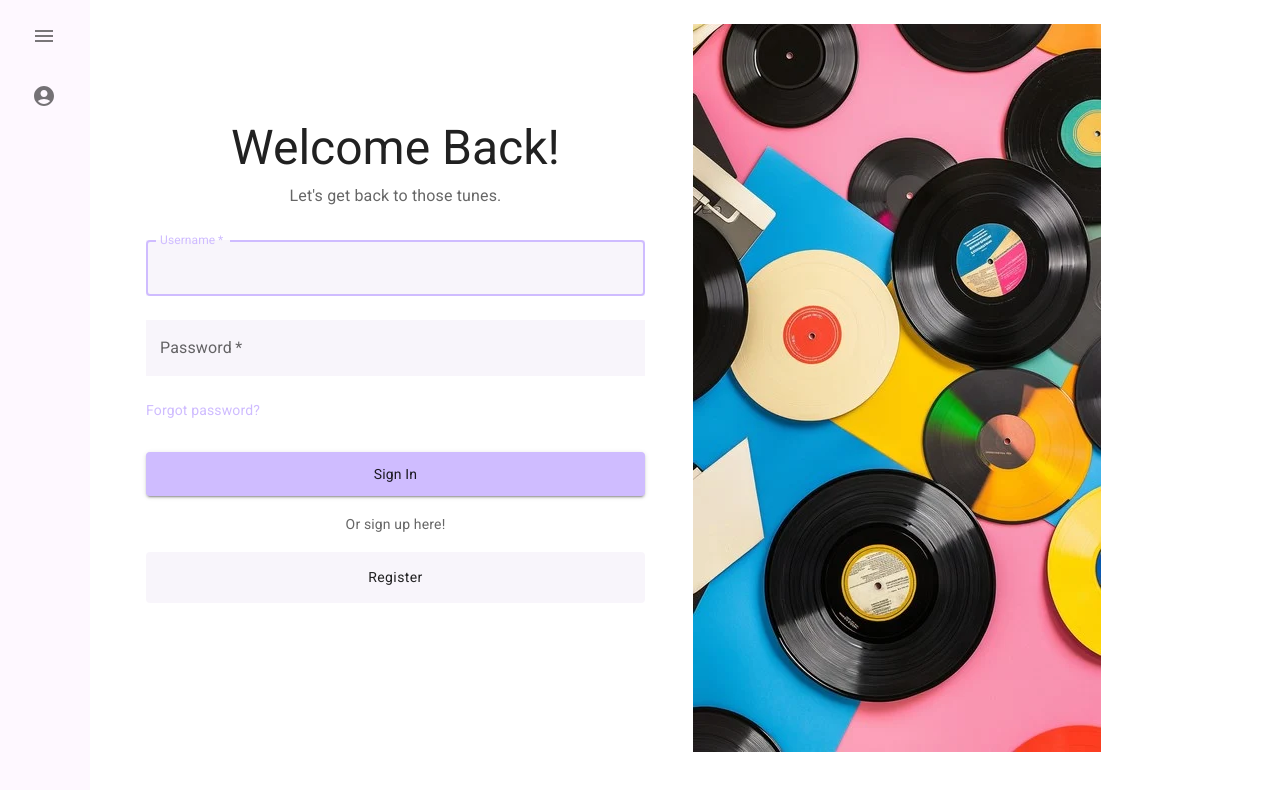
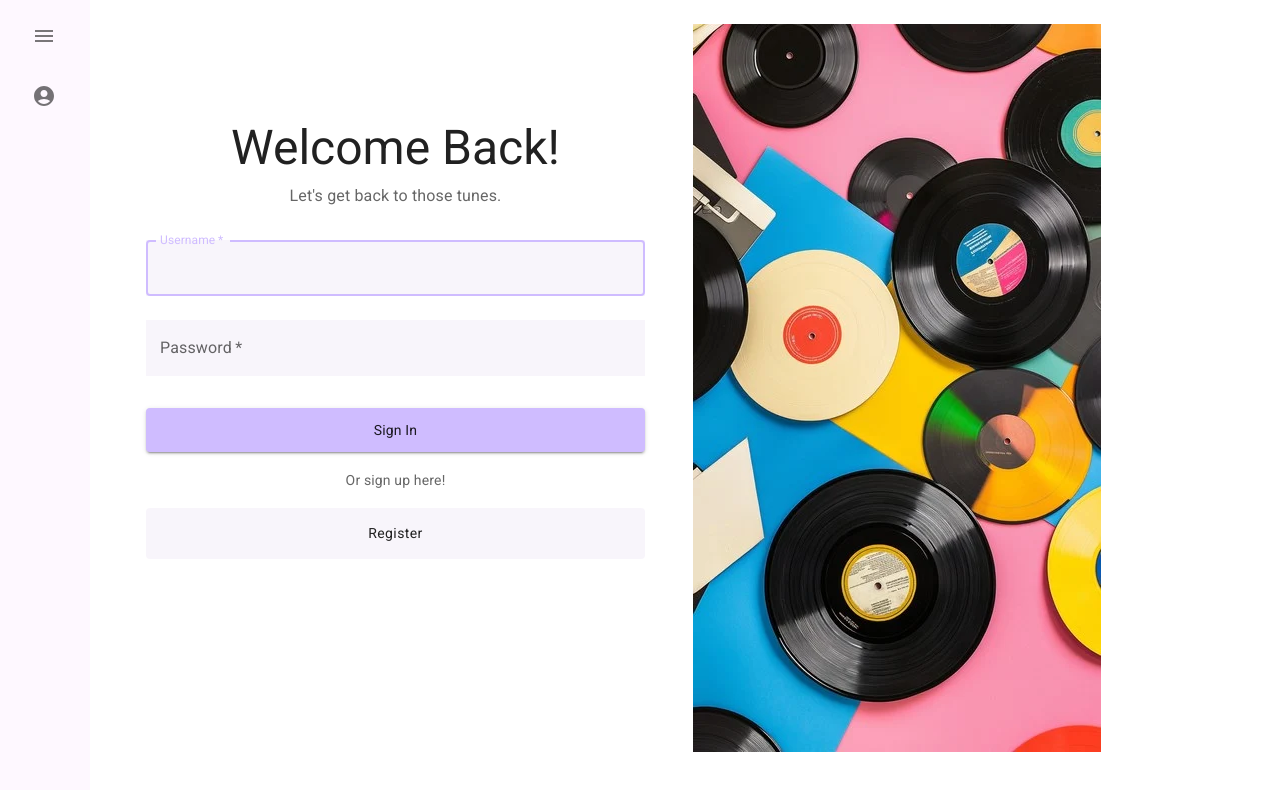
Before and after one commit to kadelk04/Spinterest, a React (Create React App) app in the folder frontend/: page /login in a window 1280 px wide. Shown: the top 790 px of the page. Built offline with nearby package versions, Linux system fonts and the light colour scheme; no server answers.

Commit message:
Removing forgot pw

```diff
--- a/frontend/src/components/pages/Login.tsx
+++ b/frontend/src/components/pages/Login.tsx
@@ -42,7 +42,6 @@ export const Login = () => {
         },
         body: JSON.stringify({ username, password }),
       });
-      console.log('Made it here');
       if (response.ok) {
         const data = await response.json();
         // Store the token securely, e.g., in localStorage or a secure cookie
@@ -149,19 +148,6 @@ export const Login = () => {
                 {error}
               </Typography>
 
-              <Box
-                sx={{
-                  display: 'flex',
-                  justifyContent: 'space-between',
-                  alignItems: 'center',
-                  my: 2,
-                }}
-              >
-                <Link href="#" variant="body2" sx={{ textDecoration: 'none' }}>
-                  Forgot password?
-                </Link>
-              </Box>
-
               {/* <Button
                 fullWidth
                 variant="contained"
```
